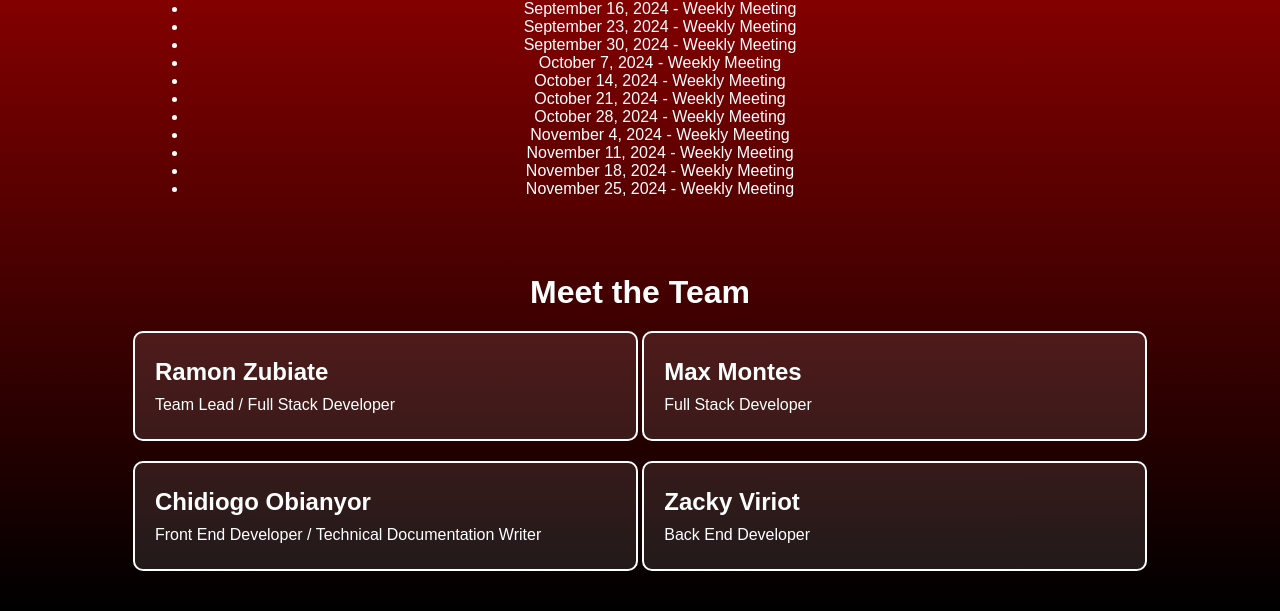
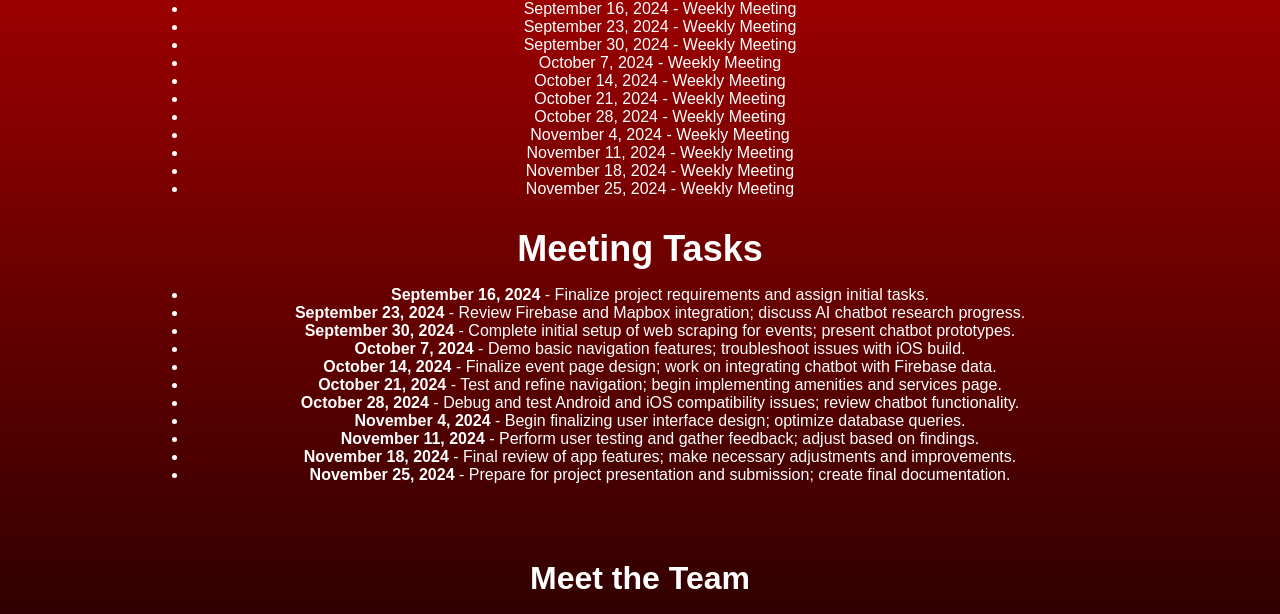
Before and after one commit to RamonZubiate/TTU-FourLoop, a plain HTML site: page docs/index.html in a window 1280 px wide. Shown: the part 580-1194 px from the top of the page. Drawn offline with Linux system fonts and the light colour scheme.

Commit message:
Update index.html

```diff
--- a/docs/index.html
+++ b/docs/index.html
@@ -30,7 +30,23 @@
                 <li>November 18, 2024 - Weekly Meeting</li>
                 <li>November 25, 2024 - Weekly Meeting</li>
             </ul>
+
+            <h2>Meeting Tasks</h2>
+            <ul>
+                <li><strong>September 16, 2024</strong> - Finalize project requirements and assign initial tasks.</li>
+                <li><strong>September 23, 2024</strong> - Review Firebase and Mapbox integration; discuss AI chatbot research progress.</li>
+                <li><strong>September 30, 2024</strong> - Complete initial setup of web scraping for events; present chatbot prototypes.</li>
+                <li><strong>October 7, 2024</strong> - Demo basic navigation features; troubleshoot issues with iOS build.</li>
+                <li><strong>October 14, 2024</strong> - Finalize event page design; work on integrating chatbot with Firebase data.</li>
+                <li><strong>October 21, 2024</strong> - Test and refine navigation; begin implementing amenities and services page.</li>
+                <li><strong>October 28, 2024</strong> - Debug and test Android and iOS compatibility issues; review chatbot functionality.</li>
+                <li><strong>November 4, 2024</strong> - Begin finalizing user interface design; optimize database queries.</li>
+                <li><strong>November 11, 2024</strong> - Perform user testing and gather feedback; adjust based on findings.</li>
+                <li><strong>November 18, 2024</strong> - Final review of app features; make necessary adjustments and improvements.</li>
+                <li><strong>November 25, 2024</strong> - Prepare for project presentation and submission; create final documentation.</li>
+            </ul>
         </header>
+
         <section class="team">
             <h2>Meet the Team</h2>
             <div class="team-member">
```
